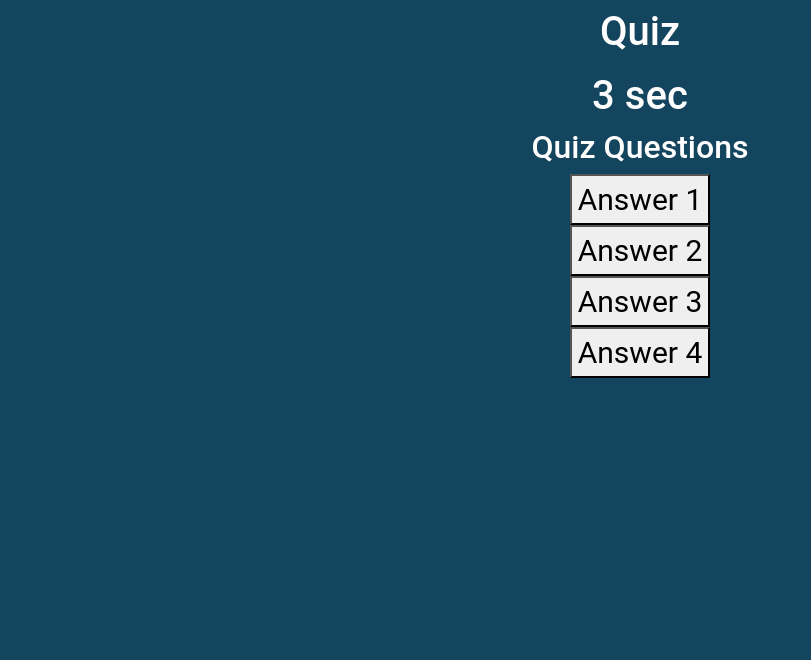
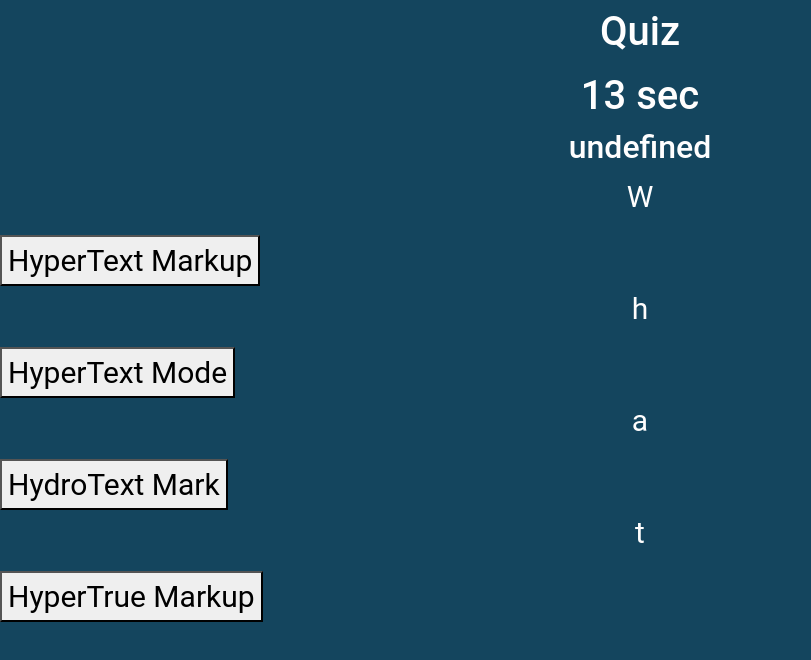
Before and after one commit to dolivafig/Code-Quiz, a plain HTML site: page index.html in a window 1280 px wide. Both pictures are taken after a click on the button "Start". Shown: the whole page, without its empty margins (0-811 px from the left). Drawn offline with nearby package versions, Linux system fonts and the light colour scheme.

Commit message:
update js to add button dynamically

```diff
--- a/index.html
+++ b/index.html
@@ -11,7 +11,7 @@
  </head>
 
 <header>
-<nav class ="header">
+<nav class ="header" id="header">
     <h1 class="navbar-text">Quiz</h1>
     <h1 class="time" style="text-align:center;">Timer</h1>
 </nav>
@@ -24,17 +24,19 @@
 </div>
 
 <container class="quiz-page" id="quiz-page">
-    <h2 id="quiz-title">Quiz Questions</h2>
-    <button type="button" class="answer" id="firstanswer">Answer 1</button>
-    <button type="button" class="answer" id="firstanswer">Answer 2</button>
-    <button type="button" class="answer" id="firstanswer">Answer 3</button>
-    <button type="button" class="answer" id="firstanswer">Answer 4</button>
+    <h2 id="quiz-title"></h2>
+
 </container>
 
+<div class="score-page" id="score-page">
+  <h3 id="score">Score</h3>
+</div>
 
-<script src="script.js"></script>
+
+  <script src="script.js"></script>
 </body>
 </html>
+
  <!-- <header>
     <nav class="d-flex align-items-center justify-content-center navbar navbar-dark bg-dark">
         <div class="container-fluid">
--- a/script.js
+++ b/script.js
@@ -7,13 +7,13 @@ var startbtn = document.querySelector(".startbtn");
 const questions = [
     {
         question: "What does HTML stand for?",
-        choices: ["option 1", "option 2", "option 3", "option 4"],
-        answer: "option 1"
+        choices: ["HyperText Markup", "HyperText Mode", "HydroText Mark", "HyperTrue Markup"],
+        answer: "HyperText Markup"
     },
     {
         question: "What does CSS stand for?",
-        choices: ["option 1", "option 2", "option 3", "option 4"],
-        answer: "option 2"
+        choices: ["Car Style Sound", "C Style Sheet", "Cascading Style Sheets", "Capture Style Stuff"],
+        answer: "Cascading Style Sheets"
     },
     {
         question: "What does the s in https stand for?",
@@ -34,13 +34,41 @@ var score = 0;
 
 startbtn.addEventListener("click", setTime);
 document.getElementById("quiz-page").style.display = "none";
-console.log("click")
+document.getElementById("score").style.display = "none";
+document.getElementById("header").style.display = "none";
+var i =0;
+
+function showQuestion() {
+document.getElementById("quiz-title").innerHTML = questions[i].questions;
+for(var j=0; j < questions[i].choices.length; j++){
+    var btn=document.createElement("button");
+    var tag = document.createElement("p");
+    tag.innerHTML = questions[i].question[j];
+    btn.innerHTML = questions[i].choices[j];
+    document.getElementById("quiz-page").appendChild(tag);
+    document.getElementById("quiz-page").appendChild(btn);
+    btn.addEventListener("click", function() {
+        if (questions[i].choices == questions[i].answer){
+            score++;
+        }
+        else {
+            secondsLeft -5;
+        }
+
+        console.log(score)
+        i++;
+        showQuestion();
+    })
+    }
+}
+
 
 function setTime() {
  document.getElementById("start-page").style.display="none";
  document.getElementById("quiz-page").style.display = "block";
+ document.getElementById("header").style.display = "block";
 
-    var secondsLeft=5;
+    var secondsLeft=15;
  timeEl.textContent = secondsLeft + " sec";
     var timerInterval = setInterval(function() {
     secondsLeft--;
@@ -50,13 +78,14 @@ function setTime() {
         clearInterval(timerInterval);
         timeEl.textContent = "Time is up!";
         document.getElementById("quiz-page").style.display = "none";
-        document.getElementById("start-page").style.display="block";
+        document.getElementById("score").style.display = "block";
+        // document.getElementById("start-page").style.display="block";
     }
 }, 1000);
+showQuestion();
 
-for (var i=0; i<questions.lenght; i++) {
-    var quizquestions = document.getElementById("quiz-title");
-    quizquestions.textContent = questions[i];
-// add if statement for deducting time if wrong answer.
+// for (var i=0; i<questions.lenght; i++) {
+//     var quizquestions = document.getElementById("quiz-title");
+//     quizquestions.textContent = questions[i];
+//     add if statement for deducting time if wrong answer.
 }
-}
--- a/style.css
+++ b/style.css
@@ -11,6 +11,8 @@ body  {
   color: rgb(255, 254, 254);
   text-align: center;
   justify-content: center;
+  align-items: center;
+  margin:auto;
 }
 h1 {
     text-align: center;
@@ -27,6 +29,7 @@ p{
   text-align: left;
   justify-content: center;
   align-content: center;
+  margin: auto;
 
 }
 .answer {
```
